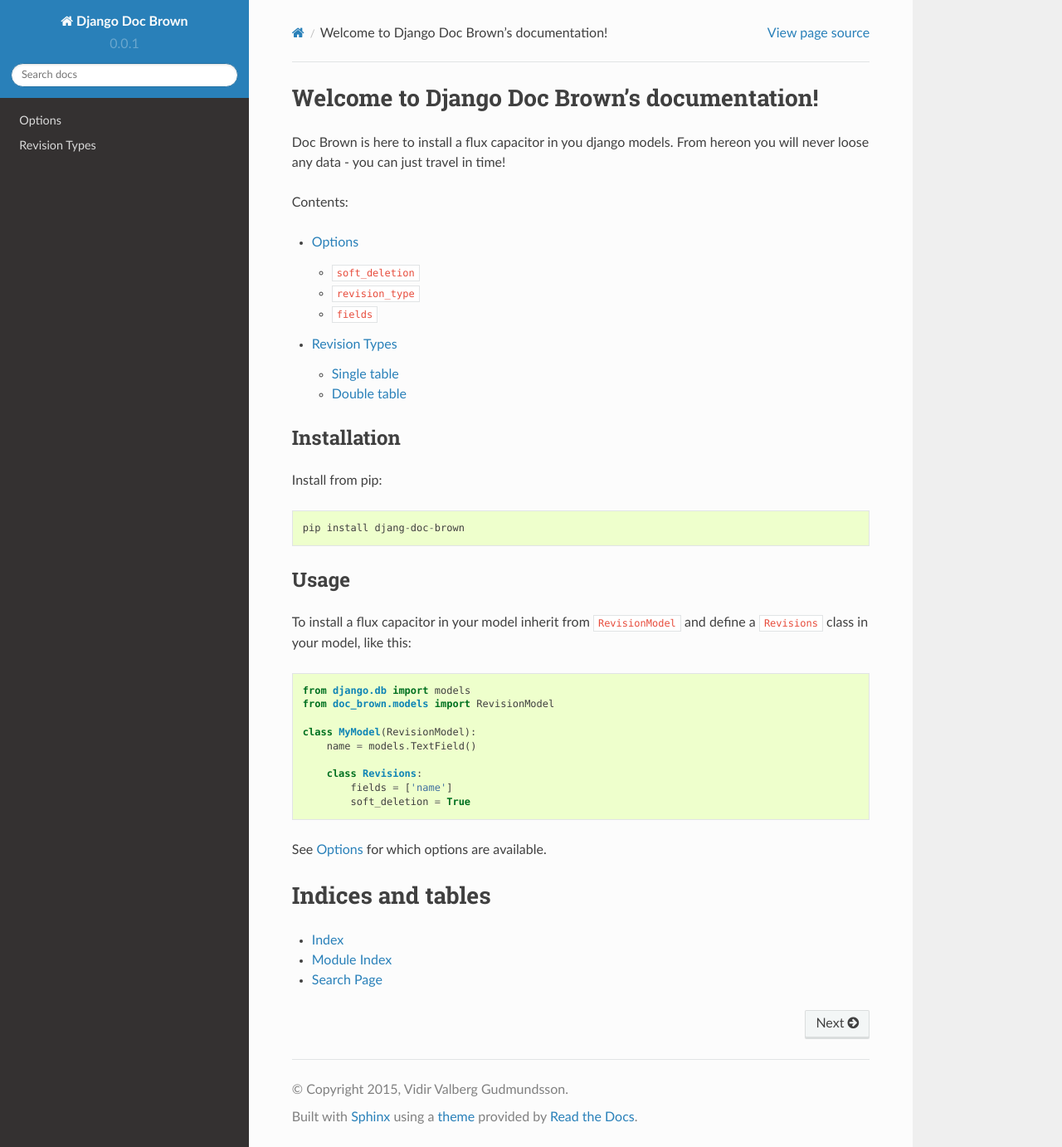
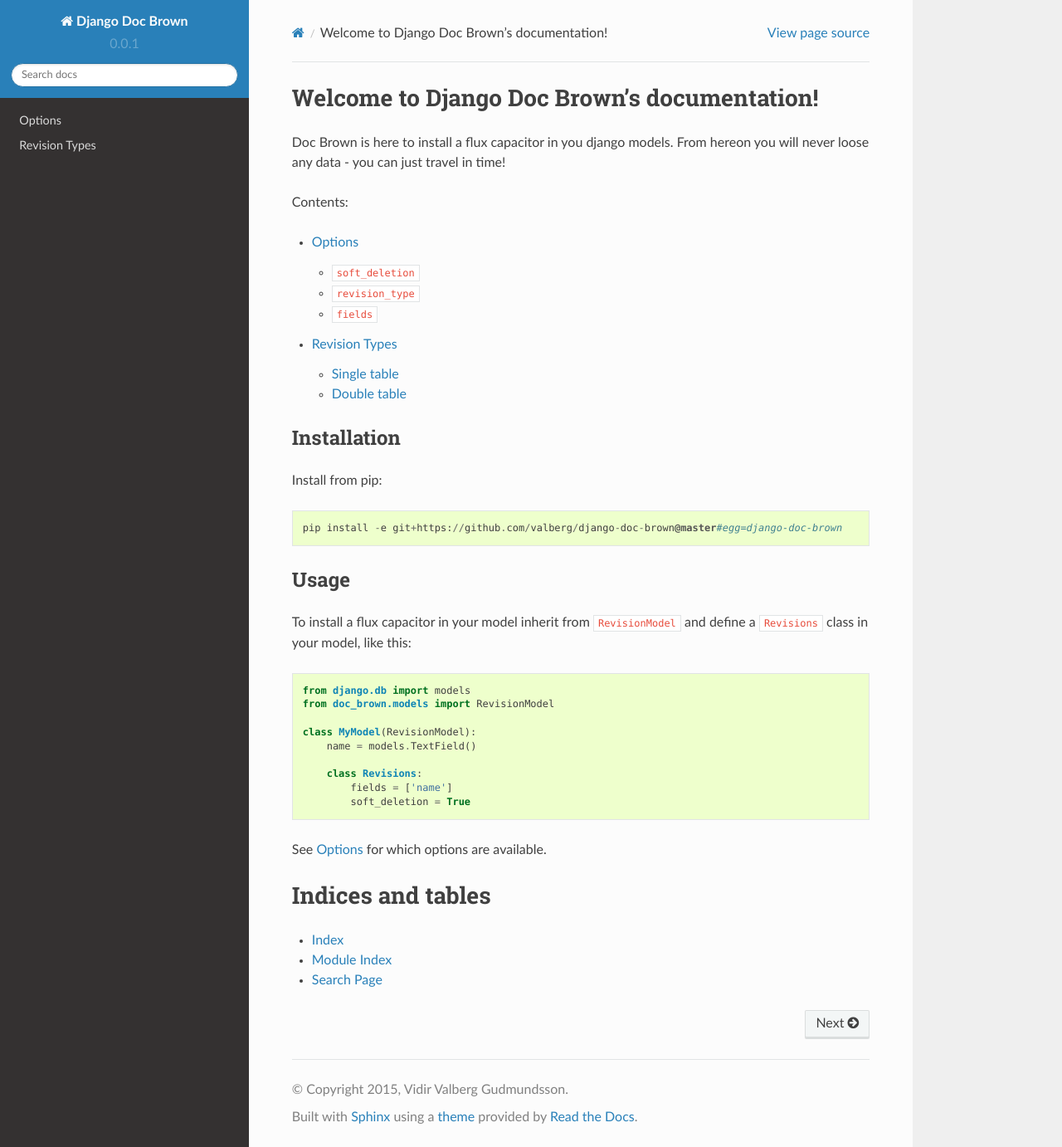
Before and after one commit to valberg/django-model-revisioning, a Sphinx documentation site: the page built from docs/source/index.rst, in a window 1280 px wide and 1382 px high. Shown: the whole window at 83% size. Built offline with Sphinx 7.4.7 and the Read the Docs theme 2.0.0, drawn with Linux system fonts in a browser that asks for light colours.

Commit message:
We're not on PyPi - yet

```diff
--- a/docs/source/index.rst
+++ b/docs/source/index.rst
@@ -23,7 +23,7 @@
 
 Install from pip::
 
-    pip install djang-doc-brown
+    pip install -e git+https://github.com/valberg/django-doc-brown@master#egg=django-doc-brown
 
 
 Usage
```
